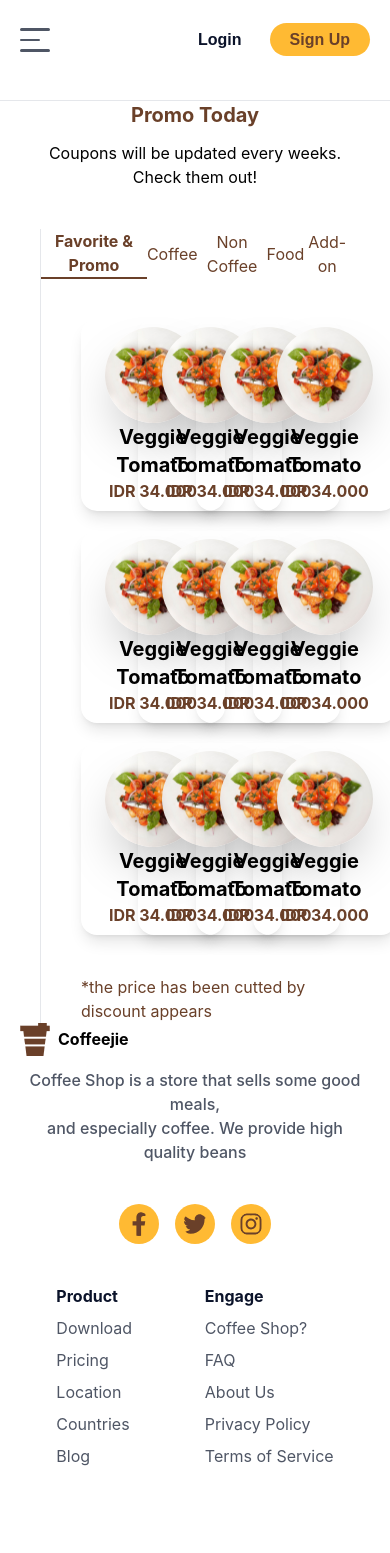
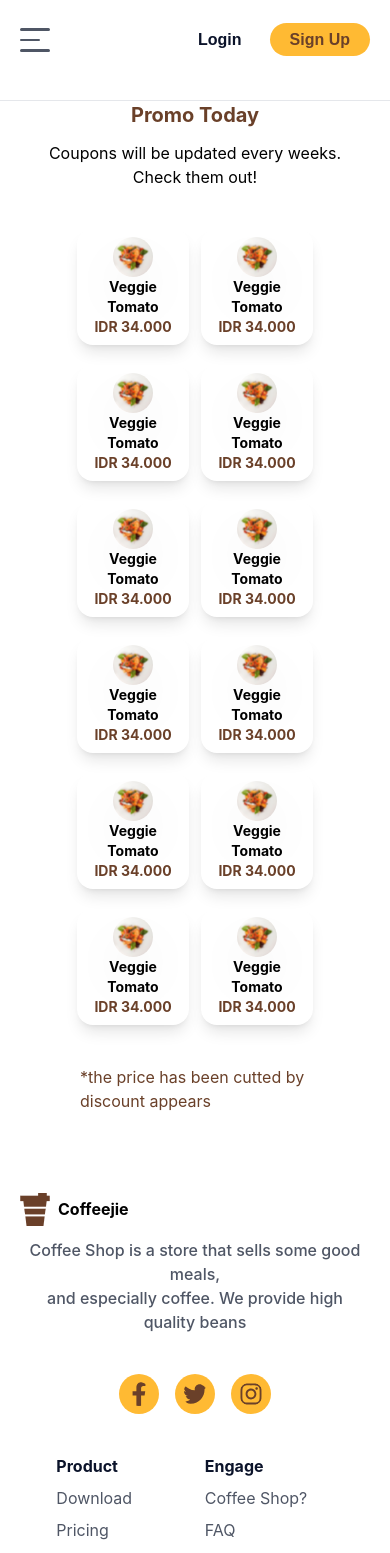
Before and after one commit to jiamudza/Coffee-shop-fe, a React (Create React App) app in the folder coffeeshop/: page /product in a window 390 px wide. Shown: the top 1553 px of the page. Before the commit the page ends 1508 px from the top, so only its background shows below. Built offline with nearby package versions, Linux system fonts and the light colour scheme.

Commit message:
responsive product page

```diff
--- a/coffeeshop/src/components/header/index.js
+++ b/coffeeshop/src/components/header/index.js
@@ -54,18 +54,18 @@ const Header = () => {
                 <button id={hamburgerMenu} onClick={() => {
                     setHamburgerMenu('hamburger-menu-active')
                     setDrawerOpen(true)
-                }} className='block md:hidden'>
+                }} className='block lg:hidden'>
                     <span  className='hamburger-line origin-bottom-left transition ease-in-out duration-300'></span>
                     <span  className='h-[2.5px] w-5 rounded-lg bg-text block'></span>
                     <span  className='hamburger-line origin-top-left transition ease-in-out duration-300'></span>
                 </button>
 
-            <Link to="/" className='hidden md:flex items-center font-bold'>
+            <Link to="/" className='hidden lg:flex items-center font-bold'>
                 <img src={brand} alt='logo-brand'/>
                 <p className='px-2'>Coffeejie</p>
             </Link>
 
-            <div className='hidden md:block md:mx-20'>
+            <div className='hidden lg:block md:mx-20 whitespace-nowrap'>
                 <Link to='/' onClick={handleNav} className={active === '/' ? 'font-bold text-secondary lg:px-5' : 'text-text md:px-5'}>Home</Link>
                 <Link to='/product' onClick={handleNav} className={active === '/product' ? 'font-bold text-secondary lg:px-5' : 'text-text md:px-5'}>Product</Link>
                 <Link to='/cart' onClick={handleNav} className={active === '/cart' ? 'font-bold text-secondary lg:px-5' : 'text-text md:px-5'}>Your Cart</Link>
@@ -121,7 +121,7 @@ const Header = () => {
         }
         </div>
 
-        <div id={`drawer-${drawerOpen}`} className='blur-none absolute transition-all ease-in-out duration-500 top-0 w-[80vw] h-[100vh] bg-white shadow-2xl md:hidden'>
+        <div id={`drawer-${drawerOpen}`} className='blur-none absolute transition-all ease-in-out duration-500 top-0 w-[80vw] h-[100vh] bg-white shadow-2xl lg:hidden'>
 
             {isLogin?  <div className='flex flex-col items-start right-20 top-0 bg-transparent py-0 w-full text-center text-text'>
 
--- a/coffeeshop/src/pages/product/index.js
+++ b/coffeeshop/src/pages/product/index.js
@@ -19,7 +19,7 @@ const Product = () => {
         <div>
             <Header />
         </div>
-        <section className='border-t text-center px-10 md:flex mt-5'>
+        <section className='border-t text-center px-10 lg:flex mt-5'>
             <aside className='md:2-[25vw] md:pt-5'>
               <h2 className='font-bold text-xl text-secondary'>
                 Promo Today
@@ -28,8 +28,8 @@ const Product = () => {
               Coupons will be updated every weeks. Check them out!
               </p>
             </aside>
-            <main className='md:w-[75vw] mt-10 md:mt-0 border-l md:pt-5'>
-              <div className='md:w-full'>
+            <main className='lg:w-[75vw] mt-10 md:mt-0 lg:border-l md:pt-5'>
+              <div className='hidden lg:block md:w-full'>
                 <ul className='flex items-center justify-around font-500'>
                   <li onClick={handleCategory}  className={(active === 'Favorite & Promo'? 'font-bold text-center border-b-2 border-secondary text-secondary' : 'text-center text-secondary') + ' cursor-pointer'}>Favorite & Promo</li>
                   <li onClick={handleCategory}  className={(active === 'Coffee'? ' font-bold text-center text-secondary border-b-2 border-secondary' : 'text-center text-secondary') + " cursor-pointer"}>Coffee</li>
@@ -38,12 +38,12 @@ const Product = () => {
                   <li onClick={handleCategory}  className={(active === 'Add-on'? 'font-bold text-center text-secondary border-b-2 border-secondary' : 'text-center text-secondary') + " cursor-pointer"}>Add-on</li>
                 </ul>
               </div>
-              <div className='grid mx-auto grid-cols-4 gap-y-5 my-10 px-10'>
+              <div className='flex flex-wrap place-content-center gap-x-3 md:gap-x-10 gap-y-5 my-10 mx-auto px-0 md:px-10 '>
                 {[1,2,3,4,5,6,7,8,9,10,11,12].map(item => {
-                  return <div className='w-36 flex flex-col items-center shadow-lg p-2 hover:scale-110 ease-in-out duration-200 rounded-2xl'>
-                    <img src={veggie} alt='menu' className='h-24 w-24 shadow-2xl rounded-full'/>
-                    <p className='text-xl font-bold'>Veggie Tomato</p>
-                    <p className='font-bold text-secondary'>IDR 34.000</p>
+                  return <div className='w-28 md:w-36 flex flex-col items-center shadow-lg p-2 cursor-pointer active:scale-110 ease-in-out duration-200 rounded-2xl'>
+                    <img src={veggie} alt='menu' className='h-10 w-10 md:h-24 md:w-24 shadow-2xl rounded-full'/>
+                    <p className='text-sm md:text-xl font-bold'>Veggie Tomato</p>
+                    <p className='font-bold text-sm md:text-lg text-secondary'>IDR 34.000</p>
                   </div>
 
                 })}
@@ -54,7 +54,7 @@ const Product = () => {
             </main>
 
         </section>
-        <div>
+        <div className='mt-10 pt-10'>
             <Footer />
         </div>
     </div>
```
